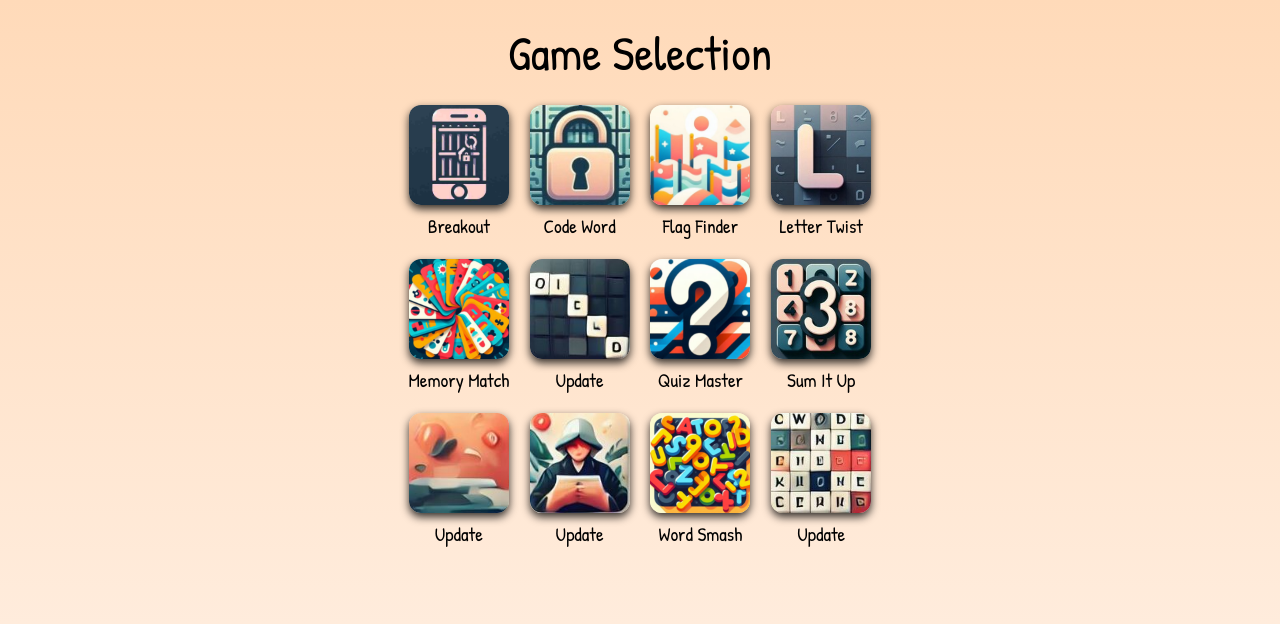
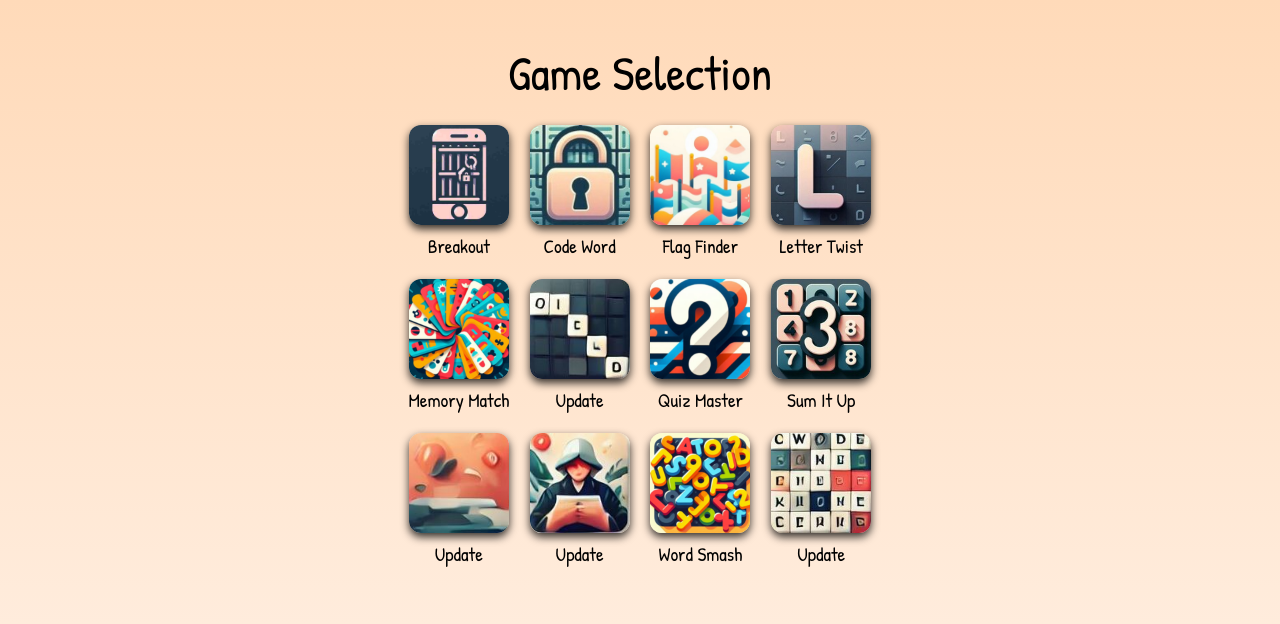
Before and after one commit to joseph-johnson27001/game-world, a Vue app: page / in a window 1280 px wide. Shown: the top 624 px of the page. Built offline with nearby package versions, Linux system fonts and the light colour scheme.

Commit message:
Heading layout and back button

```diff
--- a/src/App.vue
+++ b/src/App.vue
@@ -50,7 +50,7 @@ h1 {
 }
 
 .heading-container {
-  padding-top: 20px;
+  padding-top: 40px;
   padding-bottom: 20px;
   display: flex;
   justify-content: space-between;
--- a/src/components/BackButton.vue
+++ b/src/components/BackButton.vue
@@ -57,12 +57,8 @@ export default {
 .back-button {
   position: absolute;
   top: 20px;
-  left: 20px;
+  left: 5px;
   cursor: pointer;
   z-index: 1000;
 }
-.back-button img {
-  width: 24px;
-  height: 24px;
-}
 </style>
```
